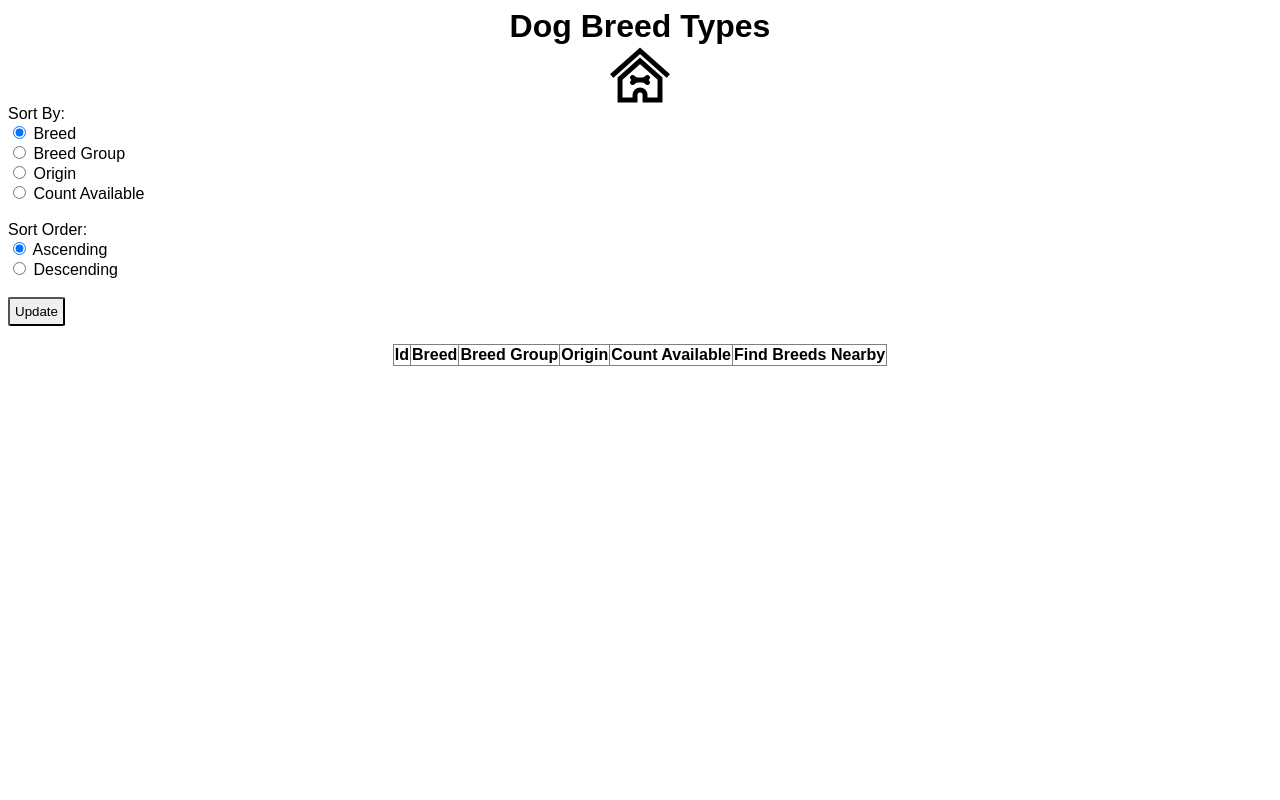
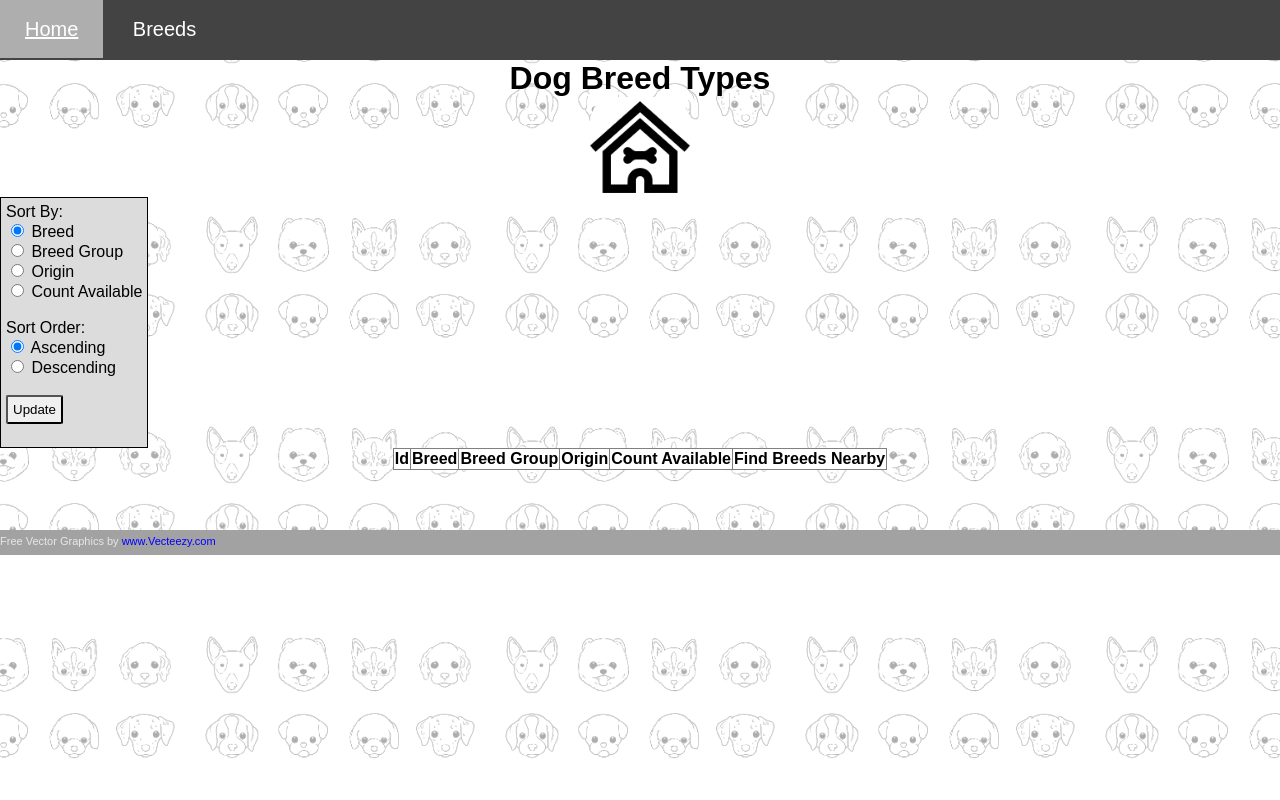
Before and after one commit to denvernash/finalproject, a Flask app: page /breeds in a window 1280 px wide. Run offline with Flask 2, Linux system fonts and the light colour scheme; lists and menus that the app fills with data are empty; parts of the project's set-up code (start-up, migrations or seed data) failed here and were passed over.

Commit message:
semi decent looking

```diff
--- a/app.py
+++ b/app.py
@@ -11,8 +11,13 @@ def index():
 @app.route("/maps/<nm>")
 def maps(nm):
     model.get_maps(to_look_up = nm)
-    image = model.get_images(nm)
-    return render_template("breeds.html")
+    if request.method == 'POST':
+        sortby = request.form['sortby']
+        sortorder = request.form['sortorder']
+        dogs_list = model.get_breeds_listing(sortby, sortorder)
+    else:
+        dogs_list = model.get_breeds_listing()
+    return render_template("breeds.html", breeds_list= dogs_list)
 
 @app.route("/breeds", methods=['GET', 'POST'])
 def breeds():
--- a/static/breedshtml.css
+++ b/static/breedshtml.css
@@ -1,7 +1,41 @@
 body {
-    color: black;
-    font-family: Arial, Helvetica, sans-serif;
-    background: white;
+  color: black;
+  font-family: Arial, Helvetica, sans-serif;
+  background-image: url("dog_background.png");
+  background-position: center center;
+  background-size: 300px;
+  background-repeat: repeat;
+  background-color: rgb(220,220,220, .7);
+  background-blend-mode: lighten;
+  margin: 0;
+  padding: 0;
+}
+header{
+  background-color: rgb(67,67,67);
+  height: 60px;
+
+}
+footer{
+  background-color: #a2a2a2;
+  margin-top: 60px;
+  padding-top: 5px;
+  height: 20px;
+  color: #e7e7e7;
+}
+
+
+
+nav a {
+
+  text-align: center;
+  font-size: 20px;
+  color: white;
+  padding: 18px 25px;
+  position: relative;
+  top: 18px;
+}
+nav a:hover {
+  background-color: rgb(220,220,220, .7);
 }
 h1 {
     font-size: 44;
@@ -14,7 +48,9 @@ h1 {
   display: block;
     margin-left: auto;
     margin-right: auto;
-    height: 60px;
+    height: 100px;
+    background-color: white;
+    border-radius: 25%;
 }
 
 table, th, td {
@@ -24,6 +60,13 @@ table, th, td {
     padding: 10;
 }
 
+form {
+  display: inline-block;
+  background-color: rgb(220,220,220);
+  padding: 5px;
+  border: solid black 1px;
+}
+
 a {
   text-decoration: none;
   color: blue;
@@ -31,3 +74,10 @@ a {
 a:hover {
   text-decoration: underline;
 }
+a:active {
+  color: purple;
+}
+
+a::after {
+  color: purple;
+}
--- a/templates/breeds.html
+++ b/templates/breeds.html
@@ -12,6 +12,12 @@
 </style>
 </head>
 <body>
+  <header>
+    <nav>
+    <a href="/">Home</a>
+    <a href="/breeds">Breeds</a>
+    </nav>
+  </header>
 <h1>Dog Breed Types</h1>
 <img class='icon' src="../static/dog-house.png" alt="icon">
 
@@ -58,4 +64,5 @@
     </tr>
 {% endfor %}
 </table>
+<footer style = 'font-size: 11px;'>Free Vector Graphics by <a href="https://vecteezy.com">www.Vecteezy.com</a></footer>
 </body>
--- a/templates/dogs.html
+++ b/templates/dogs.html
@@ -5,6 +5,12 @@
     <title>Dogs by Breed</title>
   </head>
   <body>
+    <header>
+      <nav>
+      <a href="/">Home</a>
+      <a href="/breeds">Breeds</a>
+      </nav>
+    </header>
     <form action="/dogs" method="POST">
         Sort By:<br/>
         <input type="radio" name="sortby" value="mixbreed"/> Mix Breed <br/>
```
Also changed, not shown: static/index.css (+46 -3 lines), templates/breed_details.html (+7 -1 lines), templates/index.html (+10 -2 lines), static/dog_background.png (added).
